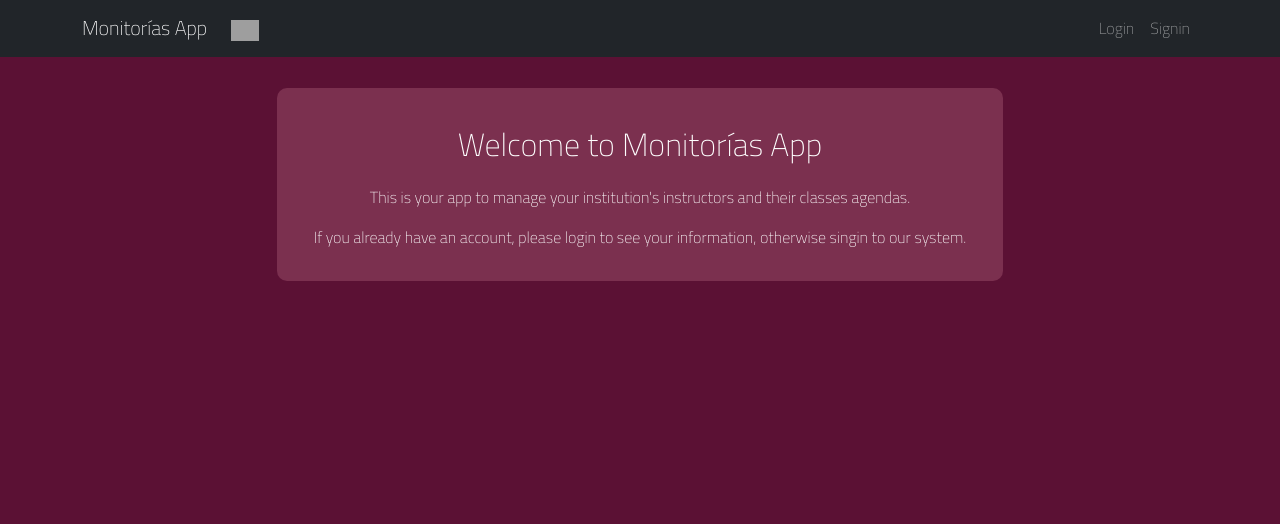
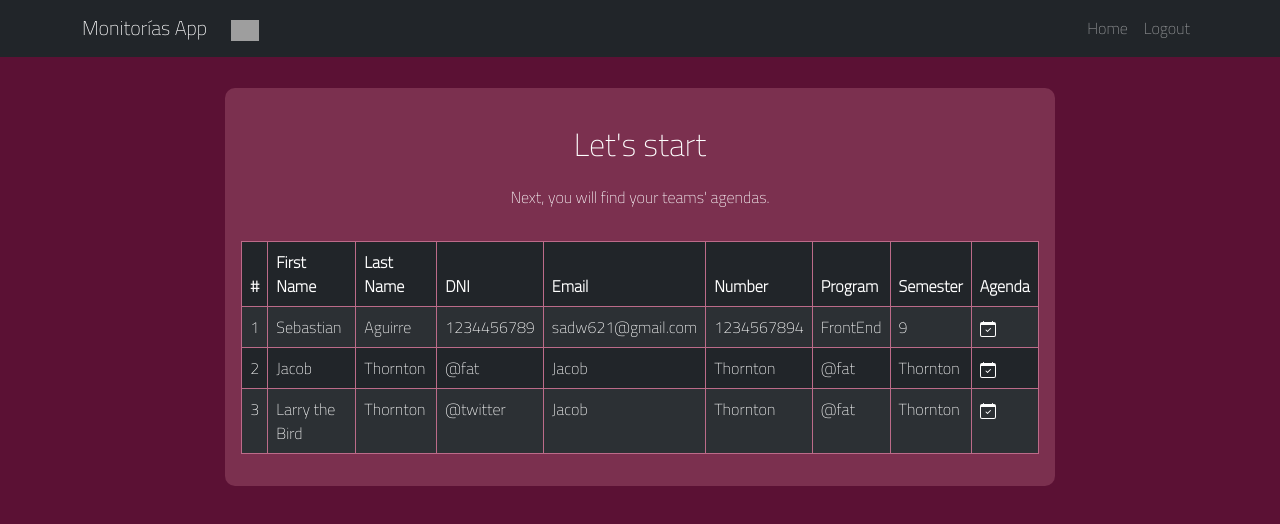
Before and after one commit to sad-sad-094/PT-Mentorias-App_Academia-Geek, a React (Create React App) app: page /instructors in a window 1280 px wide. Before the commit this address led to /. Shown: the top 524 px of the page. Built offline with nearby package versions, Linux system fonts and the light colour scheme; grey boxes are pictures that could not be loaded.

Commit message:
FinalizaciónConstrucciónComponentes

```diff
--- a/src/Components/Pages/AddInstructorPage.jsx
+++ b/src/Components/Pages/AddInstructorPage.jsx
@@ -2,7 +2,6 @@
 E-mail: sadw621@gmail.com */
 
 import React from 'react';
-import Table from 'react-bootstrap/Table';
 import { useNavigate } from 'react-router-dom';
 import { BackButton, Button, ContainerHelper, HContainer, Input, MainCard, MainContainer } from '../../Styles/GlobalStyles';
 import NavbarUser from '../Modules/Navbar';
@@ -36,44 +35,6 @@ function AddInstructorPage() {
             <BackButton onClick={() => navigation("/userhome")}>Back</BackButton>
           </HContainer>
 
-
-          <Table striped bordered hover variant="dark">
-
-            <thead>
-              <tr>
-                <th>#</th>
-                <th>First Name</th>
-                <th>Last Name</th>
-                <th>Username</th>
-              </tr>
-            </thead>
-
-            <tbody>
-
-              <tr>
-                <td>1</td>
-                <td>Mark</td>
-                <td>Otto</td>
-                <td>@mdo</td>
-              </tr>
-
-              <tr>
-                <td>2</td>
-                <td>Jacob</td>
-                <td>Thornton</td>
-                <td>@fat</td>
-              </tr>
-
-              <tr>
-                <td>3</td>
-                <td>Larry the Bird</td>
-                <td>@twitter</td>
-              </tr>
-
-            </tbody>
-
-          </Table>
-
         </MainCard>
 
       </ContainerHelper>
--- /dev/null
+++ b/src/Components/Pages/InstructorsPage.jsx
@@ -0,0 +1,147 @@
+/* Author: Sebastian Aguirre Duque
+E-mail: sadw621@gmail.com */
+
+import React, { useState } from 'react';
+import Table from 'react-bootstrap/Table';
+import Button from 'react-bootstrap/Button';
+import Modal from 'react-bootstrap/Modal';
+import { useNavigate } from 'react-router-dom';
+import { BsCalendarCheck } from 'react-icons/bs';
+import { ContainerHelper, MainCard, MainContainer } from '../../Styles/GlobalStyles';
+import NavbarUser from '../Modules/Navbar';
+import '../../Styles/Main.css'
+
+function InstructorsPage() {
+
+  const navigation = useNavigate();
+
+  const [show, setShow] = useState(false);
+  const handleClose = () => setShow(false);
+  const handleShow = () => setShow(true);
+
+  return (
+
+    <MainContainer>
+
+      <NavbarUser />
+
+      <ContainerHelper>
+
+        <MainCard>
+
+          <h1>Let's start</h1>
+          <p>Next, you will find your teams' agendas.</p>
+
+          <Table className="react-strap-table" striped bordered hover variant="dark">
+
+            <thead>
+              <tr>
+                <th>#</th>
+                <th>First Name</th>
+                <th>Last Name</th>
+                <th>DNI</th>
+                <th>Email</th>
+                <th>Number</th>
+                <th>Program</th>
+                <th>Semester</th>
+                <th>Agenda</th>
+              </tr>
+            </thead>
+
+            <tbody>
+
+              <tr>
+                <td>1</td>
+                <td>Sebastian</td>
+                <td>Aguirre</td>
+                <td>1234456789</td>
+                <td>sadw621@gmail.com</td>
+                <td>1234567894</td>
+                <td>FrontEnd</td>
+                <td>9</td>
+                <td><BsCalendarCheck onClick={handleShow} style={{ cursor: 'pointer' }} /></td>
+              </tr>
+
+              <tr>
+                <td>2</td>
+                <td>Jacob</td>
+                <td>Thornton</td>
+                <td>@fat</td>
+                <td>Jacob</td>
+                <td>Thornton</td>
+                <td>@fat</td>
+                <td>Thornton</td>
+                <td><BsCalendarCheck onClick={handleShow} style={{ cursor: 'pointer' }} /></td>
+              </tr>
+
+              <tr>
+                <td>3</td>
+                <td>Larry the Bird</td>
+                <td>Thornton</td>
+                <td>@twitter</td>
+                <td>Jacob</td>
+                <td>Thornton</td>
+                <td>@fat</td>
+                <td>Thornton</td>
+                <td><BsCalendarCheck onClick={handleShow} style={{ cursor: 'pointer' }} /></td>
+              </tr>
+
+            </tbody>
+
+          </Table>
+
+          <Modal show={show} onHide={handleClose} variant="dark" contentClassName="modal-content">
+            <Modal.Header closeButton>
+              <Modal.Title>Sebastian's agenda</Modal.Title>
+            </Modal.Header>
+            <Modal.Body scrollable="true">
+              These are the appointments available.
+
+              <Table className="react-strap-table" striped bordered hover variant="dark">
+
+                <thead>
+                  <tr>
+                    <th>#</th>
+                    <th>Date</th>
+                    <th>Course</th>
+                    <th>Classroom</th>
+                    <th>Instructor</th>
+                  </tr>
+                </thead>
+
+                <tbody>
+
+                  <tr>
+                    <td>1</td>
+                    <td>27/08/2022</td>
+                    <td>Redux</td>
+                    <td>101b</td>
+                    <td>Sebastian</td>
+                  </tr>
+
+                </tbody>
+
+              </Table>
+
+            </Modal.Body>
+            <Modal.Footer>
+              <Button variant="primary" onClick={() => navigation("/newappointment")}>
+                Add new appointment
+              </Button>
+              <Button variant="secondary" onClick={handleClose}>
+                Close
+              </Button>
+            </Modal.Footer>
+          </Modal>
+
+        </MainCard>
+
+      </ContainerHelper>
+
+    </MainContainer>
+
+  )
+
+}
+
+export default InstructorsPage;
--- /dev/null
+++ b/src/Components/Pages/NewAppointmentPage.jsx
@@ -0,0 +1,39 @@
+/* Author: Sebastian Aguirre Duque
+E-mail: sadw621@gmail.com */
+
+import React from 'react';
+import { useNavigate } from 'react-router-dom';
+import { BackButton, Button, HContainer, Input, MainCard, MainContainer } from '../../Styles/GlobalStyles';
+
+function NewAppointmentPage() {
+
+  const navigation = useNavigate();
+
+  return (
+
+    <MainContainer>
+
+      <MainCard>
+
+        <h3>Add a new appointment</h3>
+        <p>Set a new appointment to your team.</p>
+
+        <Input type="text" placeholder="Please, assign a date" value="" required />
+        <Input type="text" placeholder="Please, assign a course" value="" required />
+        <Input type="text" placeholder="Please, assign a classroom" value="" required />
+        <Input type="text" placeholder="Please, assign a instructor" value="" required />
+
+        <HContainer>
+          <Button>Submit</Button>
+          <BackButton onClick={() => navigation("/instructors")}>Back</BackButton>
+        </HContainer>
+
+      </MainCard>
+
+    </MainContainer>
+
+  )
+
+}
+
+export default NewAppointmentPage;
--- a/src/Components/Pages/UserHomePage.jsx
+++ b/src/Components/Pages/UserHomePage.jsx
@@ -26,7 +26,7 @@ function UserHomePage() {
 
           <HContainer>
 
-            <Button>Instructors</Button>
+            <Button onClick={() => navigation("/instructors")}>Instructors</Button>
             <Button onClick={() => navigation("/addteam")}>Add Instructors</Button>
 
           </HContainer>
--- a/src/Routes/AppRoutes.jsx
+++ b/src/Routes/AppRoutes.jsx
@@ -8,6 +8,8 @@ import LoginPage from '../Components/Pages/LoginPage';
 import SinginPage from '../Components/Pages/CreateAccountPage';
 import UserHomePage from '../Components/Pages/UserHomePage';
 import AddInstructorPage from '../Components/Pages/AddInstructorPage';
+import InstructorsPage from '../Components/Pages/InstructorsPage';
+import NewAppointmentPage from '../Components/Pages/NewAppointmentPage';
 // import { useSelector } from 'react-redux';
 
 function AppRoutes() {
@@ -24,6 +26,8 @@ function AppRoutes() {
         <Route path="/signin" element={<SinginPage />} />
         <Route path="/userhome" element={<UserHomePage />} />
         <Route path="/addteam" element={<AddInstructorPage />} />
+        <Route path="/instructors" element={<InstructorsPage />} />
+        <Route path="/newappointment" element={<NewAppointmentPage />} />
 
         <Route path="*" element={<Navigate to="/" />} />
       </Routes>
--- a/src/Styles/GlobalStyles.jsx
+++ b/src/Styles/GlobalStyles.jsx
@@ -8,7 +8,7 @@ export const MainContainer = styled.div`
   flex-direction: column;
   justify-content: center;
   align-items: center;
-  width: 70%;
+  width: 80%;
   margin: 1rem auto;
 `;
 
--- /dev/null
+++ b/src/Styles/Main.css
@@ -0,0 +1,11 @@
+/* Author: Sebastian Aguirre Duque
+E-mail: sadw621@gmail.com */
+
+.react-strap-table {
+  border: 1px solid #bc6b89;
+  margin-top: 1rem;
+}
+
+.modal-content {
+  background-color: #5b1134;
+}
```
